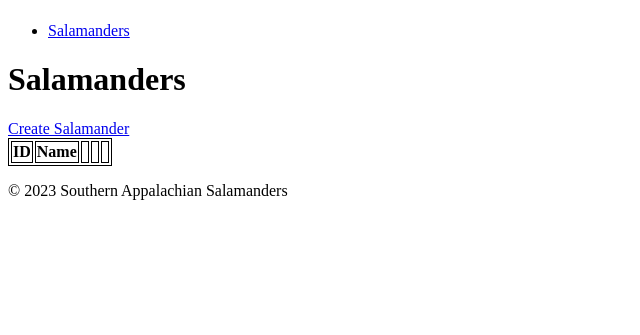
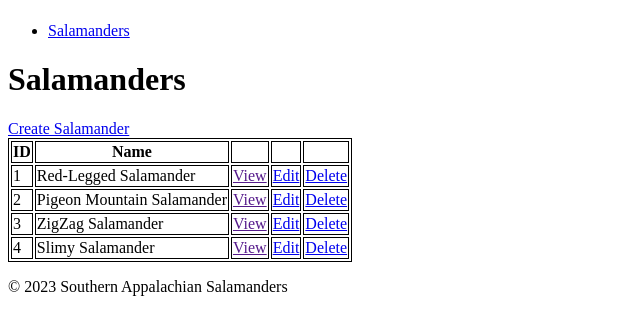
Before and after one commit to arollice/sas-phase05, a PHP site: page /public/salamanders/ in a window 1280 px wide. Shown: the part 58-393 px from the top of the page, without its empty margins (0-640 px from the left). Run offline with PHP 8.4, Linux system fonts and the light colour scheme; lists and menus that the app fills with data are empty.

Commit message:
adds url in table

```diff
--- a/phase01/public/salamanders/index.php
+++ b/phase01/public/salamanders/index.php
@@ -10,11 +10,12 @@ id=4,  salamanderName= Slimy Salamander
 -->
 <?php
 $salamanders = [
-
+['id'=>'1', 'salamanderName' => 'Red-Legged Salamander'],
+['id'=>'2', 'salamanderName' => 'Pigeon Mountain Salamander'],
+['id'=>'3', 'salamanderName' => 'ZigZag Salamander'],
+['id' => '4', 'salamanderName' => 'Slimy Salamander'],
 ];
 ?>
-
-
 
 <!-- Add the pageTitle for salamanders
  & Include a shared path to the salamander header -->
@@ -24,7 +25,6 @@ $pageTitle = 'Salamanders';
 
 include(SHARED_PATH . '/salamander-header.php');
 ?>
-
 
 <h1>Salamanders</h1>
 
@@ -42,11 +42,14 @@ include(SHARED_PATH . '/salamander-header.php');
       <?php foreach($salamanders as $salamander) { ?>
         <tr>
           <!-- <td>Display the salamander id</td> -->
-          <td></td>
+          <td><?php echo h($salamander['id']); ?></td>
     	    <!-- <td>Display the salamander name</td> -->
-          <td></td>
+          <td><?php echo h($salamander['salamanderName']); ?></td>
+
           <!-- Use urlFor with show.php AND h(u) with the salamander['id'] -->
-          <td></td>
+
+          <td><a href="<?php urlFor('/salamanders/show.php?id=' . h(u($salamander['id']))); ?>">View</a></td>
+
           <td><a href="#">Edit</a></td>
           <td><a href="#">Delete</a></td>
     	  </tr>
```
